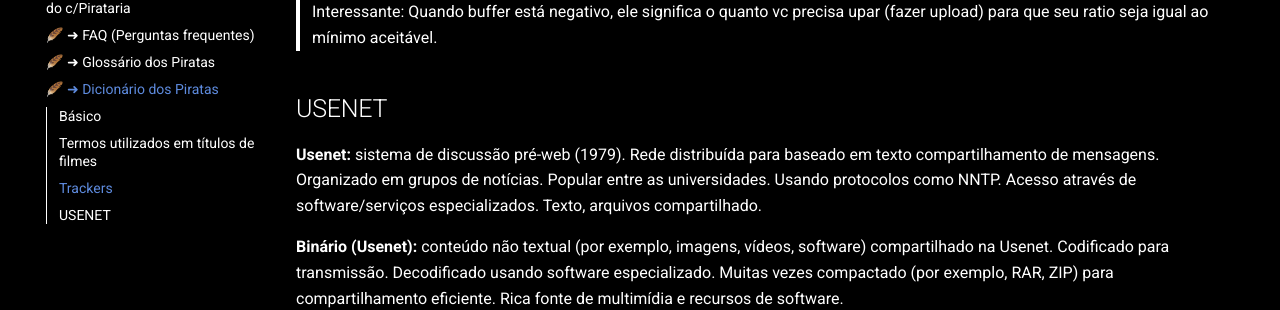
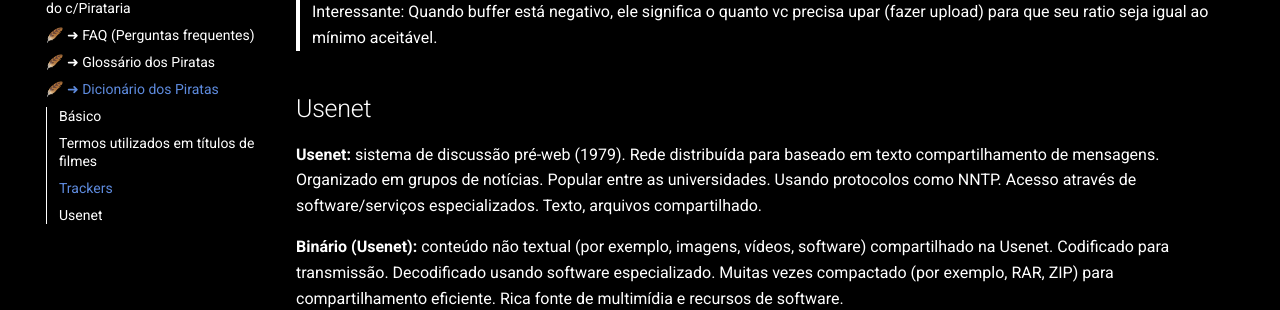
Before and after one commit to piratarialink/megathread_pirata, an MkDocs documentation site: the page built from docs/dicionario.md, in a window 1280 px wide and 900 px high, scrolled down 2458 px. Shown: the part 166-476 px from the top of the window. Built offline with MkDocs 1.6.1 and Material for MkDocs 9.7.7, drawn with Linux system fonts in a browser that asks for light colours; comment, search, counter and statistics services are not loaded.

```diff
--- a/docs/dicionario.md
+++ b/docs/dicionario.md
@@ -84,7 +84,7 @@
 
 > Interessante: Quando buffer está negativo, ele significa o quanto vc precisa upar (fazer upload) para que seu ratio seja igual ao mínimo aceitável.
 
-## USENET
+## Usenet
 
 **Usenet:** sistema de discussão pré-web (1979). Rede distribuída para baseado em texto compartilhamento de mensagens. Organizado em grupos de notícias. Popular entre as universidades. Usando protocolos como NNTP. Acesso através de software/serviços especializados. Texto, arquivos compartilhado.
 
```
